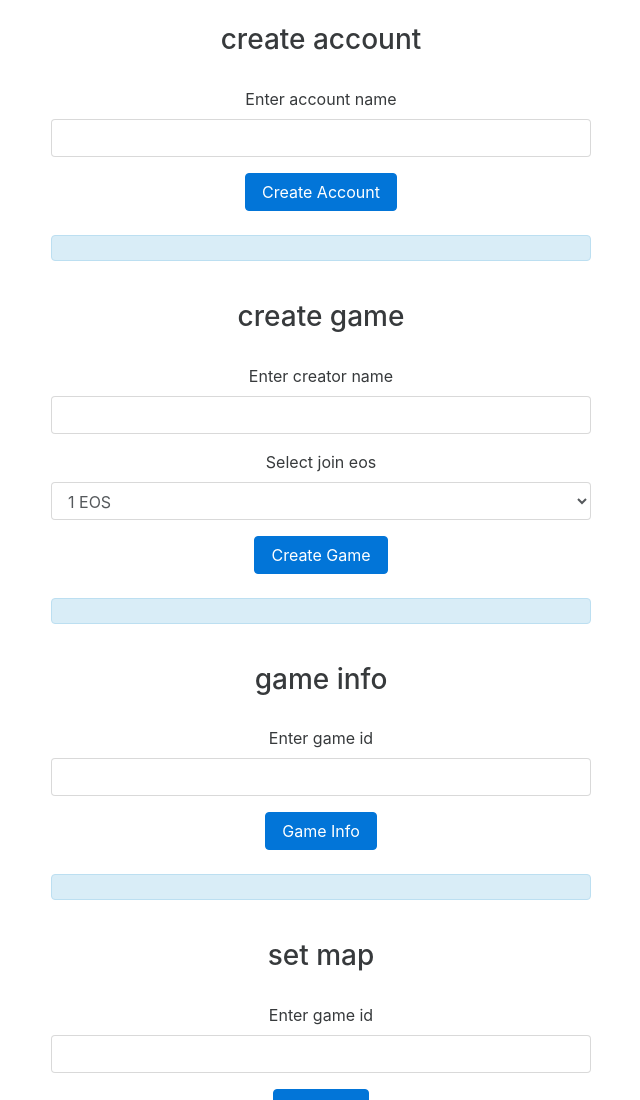
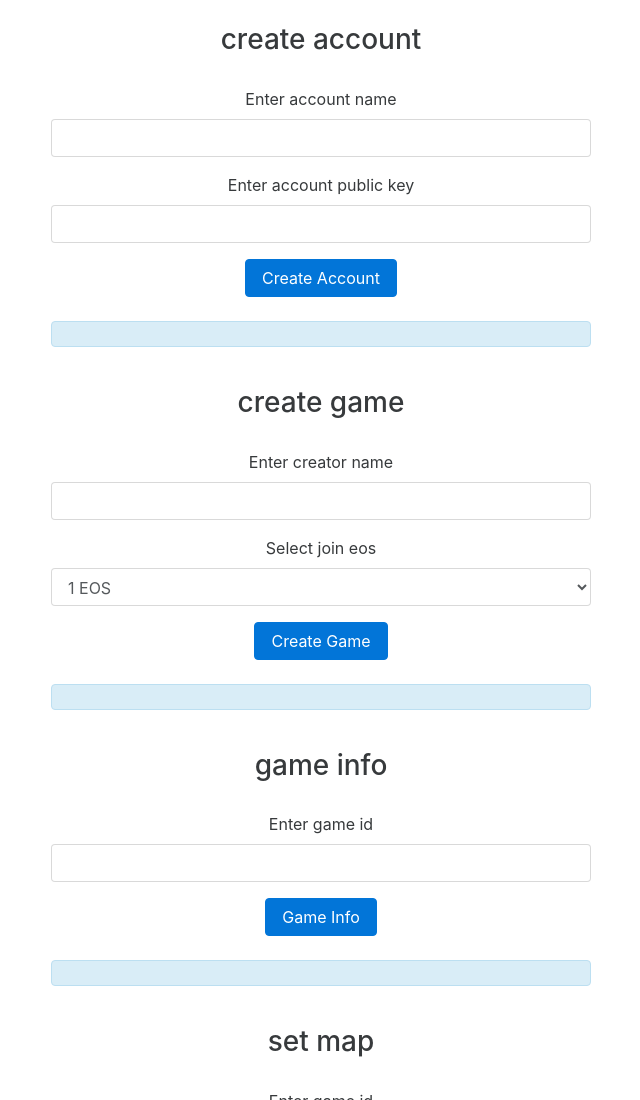
Before and after one commit to gulige/crypto_games, a website: page priv/web/html/index.html in a window 1280 px wide. Shown: the top 1100 px of the page, without its empty margins (319-959 px from the left). Drawn offline with Linux system fonts and the light colour scheme; no server answers.

Commit message:
interface web

```diff
--- a/priv/web/html/index.html
+++ b/priv/web/html/index.html
@@ -15,6 +15,10 @@
                         <div class="form-group">
                             <label for="create_account_name">Enter account name</label>
                             <input type="text" class="form-control" id="create_account_name">
+                        </div>
+                        <div class="form-group">
+                            <label for="create_account_pubkey">Enter account public key</label>
+                            <input type="text" class="form-control" id="create_account_pubkey">
                         </div>
                         <button onclick="create_account()" class="btn btn-primary">Create Account</button>
                         <br><br>
--- a/priv/web/js/main.js
+++ b/priv/web/js/main.js
@@ -17,12 +17,12 @@ function ping()
 function create_account()
 {
     var newAccount = document.getElementById("create_account_name").value;
+    var newAccountPubKey = document.getElementById("create_account_pubkey").value; //新账号的公钥
 
     if (newAccount == "") {
         alert("Please input account name to create");
     } else {
         creatorAccount = "eosio" //主账号
-        newAccountPubkey = "EOS7wMezX9vY2wLz2DQLiJXCq9Kk7ei24PaEKhR6gJFewS32zTLKC" //新账号的公钥
 
         // 构建transaction对象
         eos.transaction(tr => {
```
